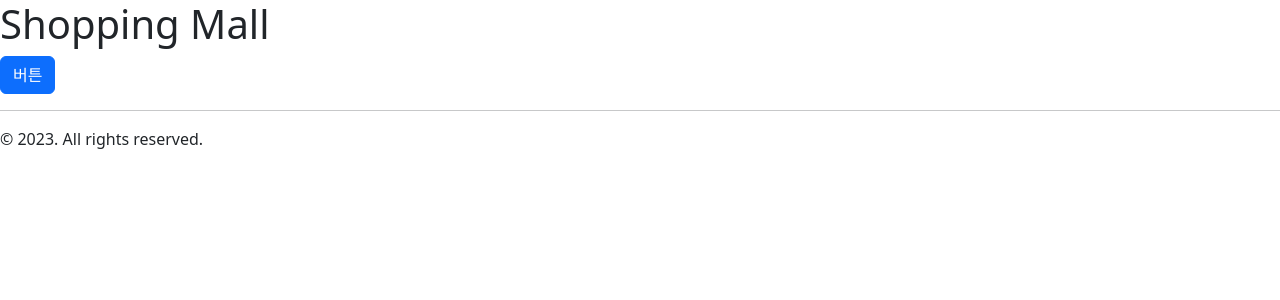
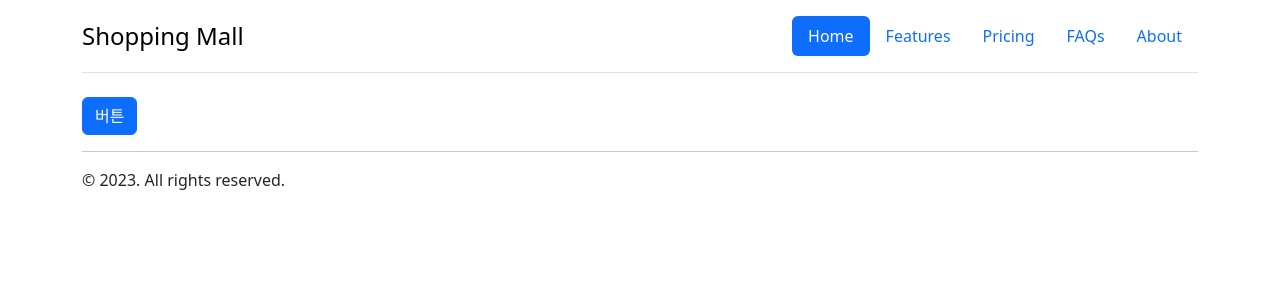
Before and after one commit to yjinjo/payments, a Django app: page / in a window 1280 px wide. Shown: the top 300 px of the page. Run offline with Django 4.2, Linux system fonts and the light colour scheme; some libraries are stand-ins or nearby versions.

Commit message:
#1. django-bootstrap5 이용하여 기본 layout 구성

```diff
--- /dev/null
+++ b/templates/base.html
@@ -0,0 +1,49 @@
+<!DOCTYPE html>
+{% load django_bootstrap5 %}
+
+<html lang="ko">
+    <head>
+        <meta charset="UTF-8">
+        <meta name="viewport"
+              content="width=device-width, user-scalable=no, initial-scale=1.0, maximum-scale=1.0, minimum-scale=1.0">
+        <meta http-equiv="X-UA-Compatible" content="ie=edge">
+        <title>Shopping Mall</title>
+        {% bootstrap_css %}
+        {% bootstrap_javascript %}
+    </head>
+    <body>
+        <div class="container">
+            <header class="d-flex flex-wrap justify-content-center py-3 mb-4 border-bottom">
+                <a href="/"
+                   class="d-flex align-items-center mb-3 mb-md-0 me-md-auto link-body-emphasis text-decoration-none">
+                    <span class="fs-4">Shopping Mall</span>
+                </a>
+
+                <ul class="nav nav-pills">
+                    <li class="nav-item">
+                        <a href="#" class="nav-link active" aria-current="page">Home</a>
+                    </li>
+                    <li class="nav-item">
+                        <a href="#" class="nav-link">Features</a>
+                    </li>
+                    <li class="nav-item">
+                        <a href="#" class="nav-link">Pricing</a>
+                    </li>
+                    <li class="nav-item">
+                        <a href="#" class="nav-link">FAQs</a>
+                    </li>
+                    <li class="nav-item">
+                        <a href="#" class="nav-link">About</a>
+                    </li>
+                </ul>
+            </header>
+        </div>
+
+        <div class="container">
+            {% block content %}{% endblock %}
+
+            <hr />
+            &copy; 2023. All rights reserved.
+        </div>
+    </body>
+</html>
--- a/templates/root.html
+++ b/templates/root.html
@@ -1,23 +1,3 @@
-<!DOCTYPE html>
-{% load django_bootstrap5 %}
+{% extends "base.html" %}
 
-<html lang="ko">
-    <head>
-        <meta charset="UTF-8">
-        <meta name="viewport"
-              content="width=device-width, user-scalable=no, initial-scale=1.0, maximum-scale=1.0, minimum-scale=1.0">
-        <meta http-equiv="X-UA-Compatible" content="ie=edge">
-        <title>Shopping Mall</title>
-        {% bootstrap_css %}
-        {% bootstrap_javascript %}
-    </head>
-    <body>
-
-        <h1>Shopping Mall</h1>
-
-        <button class="btn btn-primary">버튼</button>
-
-        <hr />
-        &copy; 2023. All rights reserved.
-    </body>
-</html>
+{% block content %}<button class="btn btn-primary">버튼</button>{% endblock %}
```
